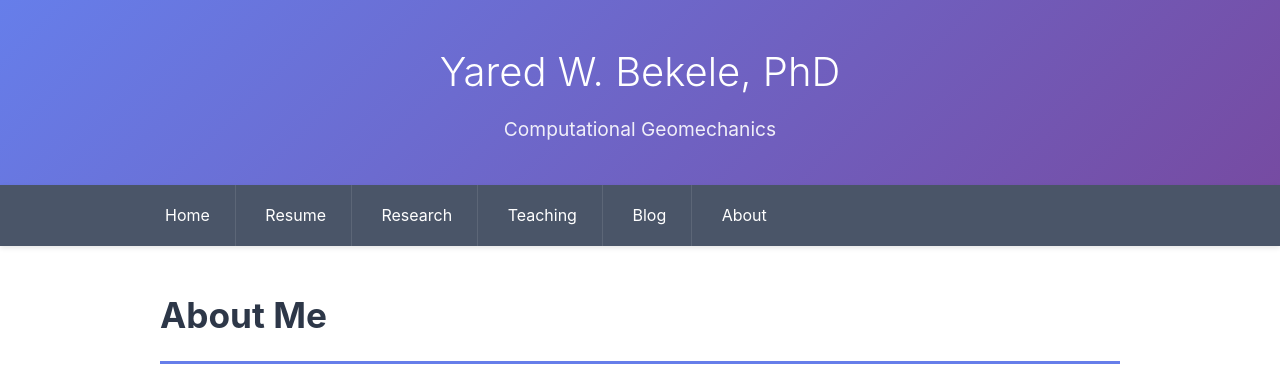
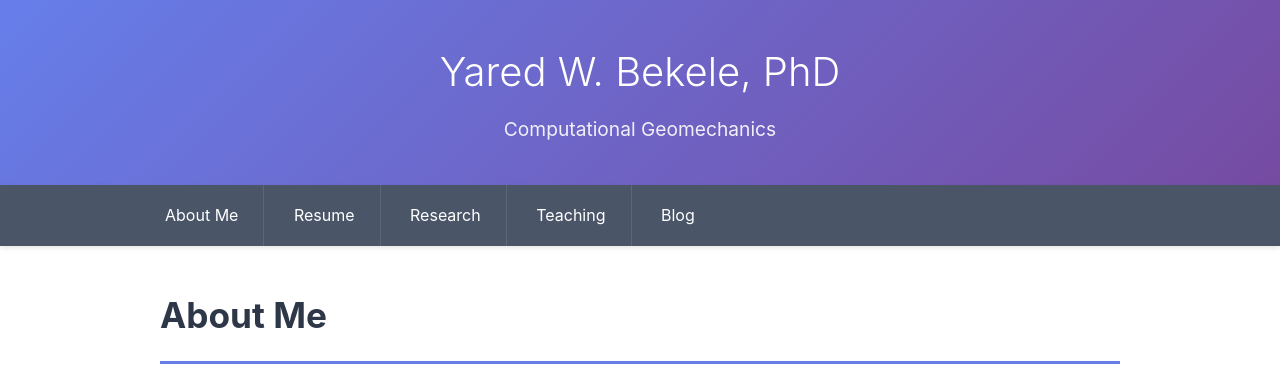
Before and after one commit to yaredwb/yaredwb.github.io, a Jekyll site: the page built from index.md, in a window 1280 px wide. Shown: the top 375 px of the page. Built offline with Jekyll 4.4.1, drawn with Linux system fonts in a browser that asks for light colours.

Commit message:
Update navigation links in default layout to reflect 'About Me' section

```diff
--- a/_layouts/default.html
+++ b/_layouts/default.html
@@ -17,12 +17,11 @@
 
     <nav>
         <div class="container">
-            <a href="{{ '/' | relative_url }}">Home</a>
+            <a href="{{ '/' | relative_url }}">About Me</a>
             <a href="{{ '/resume.html' | relative_url }}">Resume</a>
             <a href="{{ '/research.html' | relative_url }}">Research</a>
             <a href="{{ '/teaching.html' | relative_url }}">Teaching</a>
             <a href="{{ '/blog.html' | relative_url }}">Blog</a>
-            <a href="{{ '/about.html' | relative_url }}">About</a>
         </div>
     </nav>
 
```
